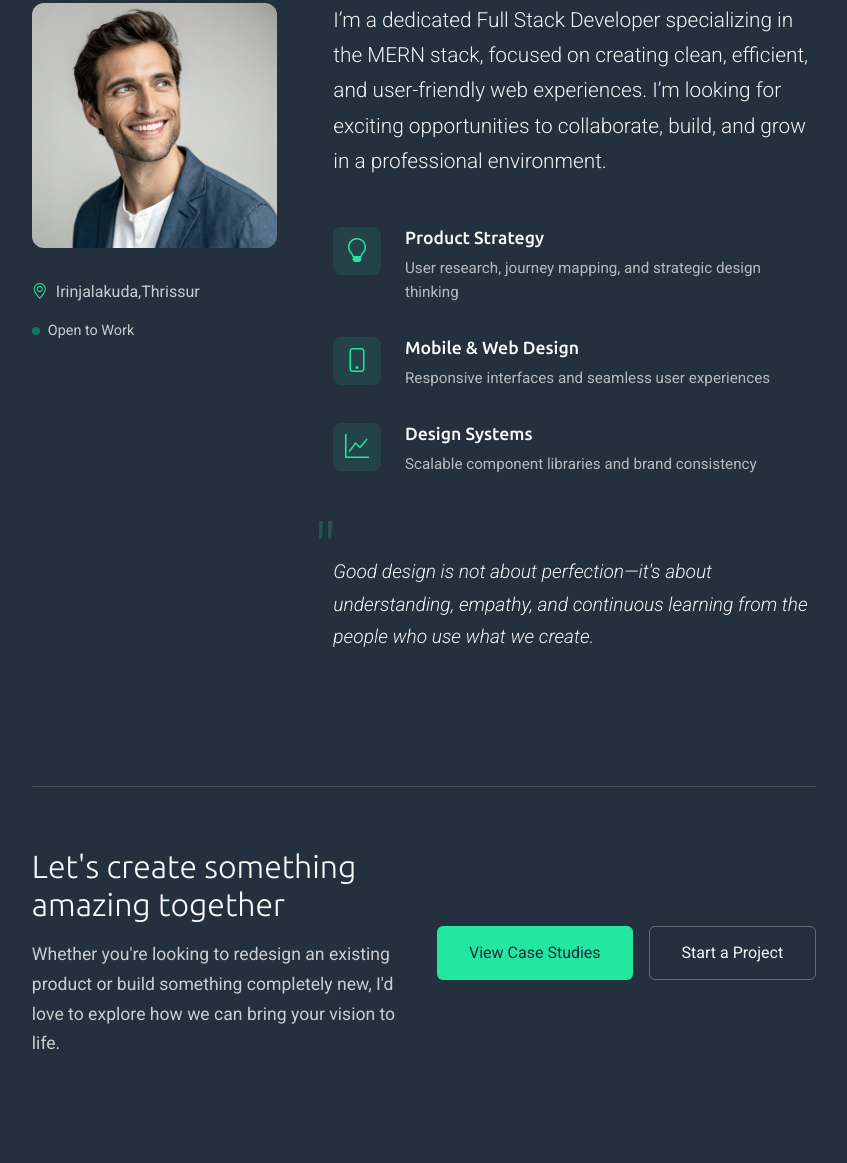
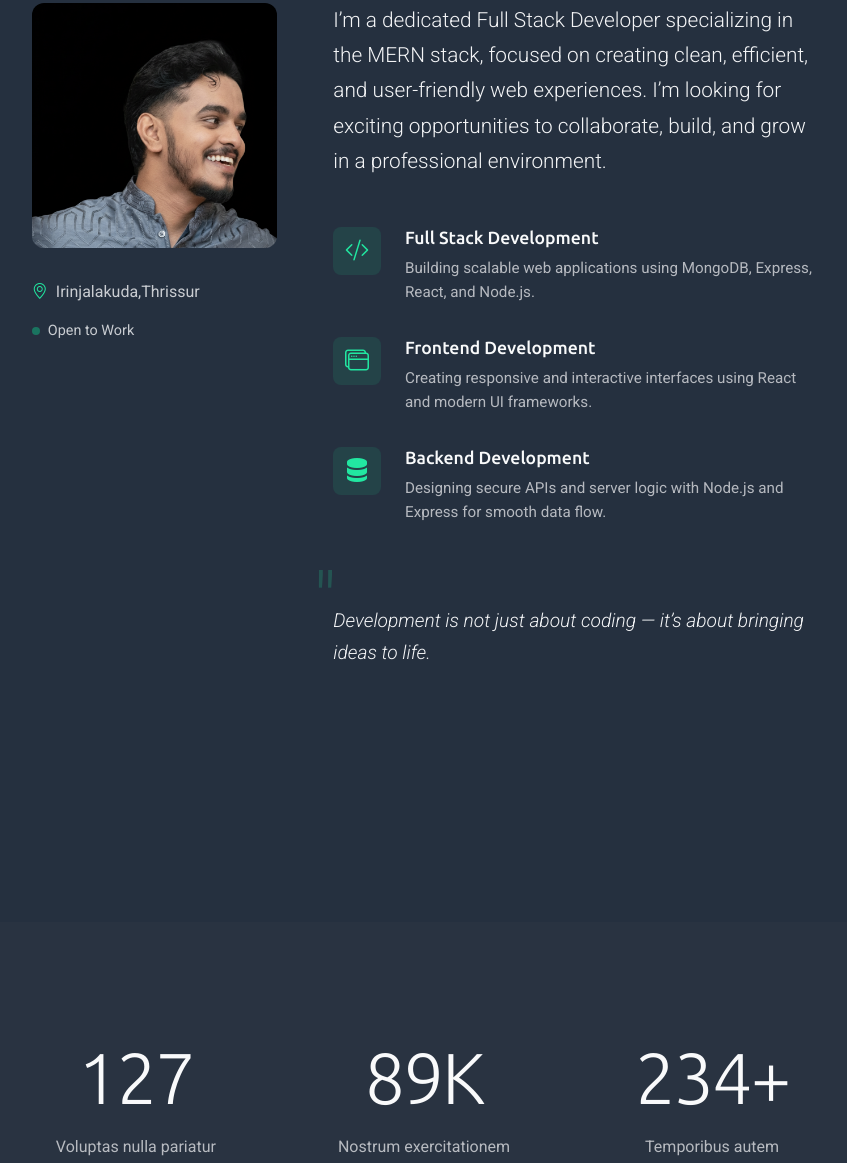
Before and after one commit to aswinsivadas-tech/Portfolio, a plain HTML site: page index.html in a window 1280 px wide. Shown: the part 1335-2498 px from the top of the page, without its empty margins (371-1218 px from the left). Drawn offline with Linux system fonts and the light colour scheme.

Commit message:
feat:hero section

```diff
--- a/index.html
+++ b/index.html
@@ -57,7 +57,7 @@
       <div class="header-top">
         <div class="profile-img">
           <img
-            src="assets/img/profile/profile-square-14.webp"
+            src="assets/img/profile/profile2.png"
             alt=""
             class="img-fluid"
           />
@@ -69,7 +69,7 @@
         >
           <!-- Uncomment the line below if you also wish to use an image logo -->
           <!-- <img src="assets/img/logo.webp" alt=""> -->
-          <h1 class="sitename">Mark Andersen</h1>
+          <h1 class="sitename">Aswin Sivadas</h1>
         </a>
       </div>
 
@@ -170,15 +170,15 @@
                 </div>
                 <div class="hero-stats" data-aos="fade-up" data-aos-delay="500">
                   <div class="stat-item">
-                    <span class="stat-number">50+</span>
+                    <span class="stat-number">1</span>
                     <span class="stat-label">Projects Completed</span>
                   </div>
                   <div class="stat-item">
-                    <span class="stat-number">3+</span>
+                    <span class="stat-number">growing</span>
                     <span class="stat-label">Years Experience</span>
                   </div>
                   <div class="stat-item">
-                    <span class="stat-number">25+</span>
+                    <span class="stat-number">&lt;1</span>
                     <span class="stat-label">Happy Clients</span>
                   </div>
                 </div>
@@ -189,7 +189,7 @@
               <div class="hero-image" data-aos="fade-up" data-aos-delay="300">
                 <div class="image-wrapper">
                   <img
-                    src="assets/img/profile/profile-square-13.webp"
+                    src="assets/img/profile/bk2.png"
                     alt="MERN FULL STACK DEVELOPER Portfolio"
                     class="img-fluid main-image"
                   />
@@ -255,9 +255,9 @@
                     <div class="profile-section">
                       <div class="profile-image-container">
                         <img
-                          src="assets/img/profile/profile-square-15.webp"
+                          src="assets/img/profile/profile2.png"
                           class="img-fluid"
-                          alt="Sarah Chen"
+                          alt="Aswin Sivadas"
                         />
                       </div>
                       <div class="profile-meta">
@@ -290,56 +290,39 @@
                       </div>
 
                       <div class="expertise-grid">
-                        <div
-                          class="expertise-item"
-                          data-aos="zoom-in"
-                          data-aos-delay="300"
-                        >
-                          <div class="expertise-icon">
-                            <i class="bi bi-lightbulb"></i>
-                          </div>
-                          <div class="expertise-content">
-                            <h4>Product Strategy</h4>
-                            <p>
-                              User research, journey mapping, and strategic
-                              design thinking
-                            </p>
-                          </div>
-                        </div>
-
-                        <div
-                          class="expertise-item"
-                          data-aos="zoom-in"
-                          data-aos-delay="350"
-                        >
-                          <div class="expertise-icon">
-                            <i class="bi bi-phone"></i>
-                          </div>
-                          <div class="expertise-content">
-                            <h4>Mobile &amp; Web Design</h4>
-                            <p>
-                              Responsive interfaces and seamless user
-                              experiences
-                            </p>
-                          </div>
-                        </div>
-
-                        <div
-                          class="expertise-item"
-                          data-aos="zoom-in"
-                          data-aos-delay="400"
-                        >
-                          <div class="expertise-icon">
-                            <i class="bi bi-graph-up"></i>
-                          </div>
-                          <div class="expertise-content">
-                            <h4>Design Systems</h4>
-                            <p>
-                              Scalable component libraries and brand consistency
-                            </p>
-                          </div>
-                        </div>
-                      </div>
+
+  <div class="expertise-item" data-aos="zoom-in" data-aos-delay="300">
+    <div class="expertise-icon">
+      <i class="bi bi-code-slash"></i>
+    </div>
+    <div class="expertise-content">
+      <h4>Full Stack Development</h4>
+      <p>Building scalable web applications using MongoDB, Express, React, and Node.js.</p>
+    </div>
+  </div>
+
+  <div class="expertise-item" data-aos="zoom-in" data-aos-delay="400">
+    <div class="expertise-icon">
+      <i class="bi bi-window-stack"></i>
+    </div>
+    <div class="expertise-content">
+      <h4>Frontend Development</h4>
+      <p>Creating responsive and interactive interfaces using React and modern UI frameworks.</p>
+    </div>
+  </div>
+
+  <div class="expertise-item" data-aos="zoom-in" data-aos-delay="500">
+    <div class="expertise-icon">
+      <i class="bi bi-server"></i>
+    </div>
+    <div class="expertise-content">
+      <h4>Backend Development</h4>
+      <p>Designing secure APIs and server logic with Node.js and Express for smooth data flow.</p>
+    </div>
+  </div>
+
+</div>
+
 
                       <div
                         class="philosophy-quote"
@@ -348,9 +331,7 @@
                       >
                         <div class="quote-mark">"</div>
                         <p>
-                          Good design is not about perfection—it's about
-                          understanding, empathy, and continuous learning from
-                          the people who use what we create.
+                          Development is not just about coding — it’s about bringing ideas to life.
                         </p>
                       </div>
                     </div>
@@ -358,34 +339,7 @@
                 </div>
               </div>
 
-              <div
-                class="bottom-section"
-                data-aos="fade-up"
-                data-aos-delay="500"
-              >
-                <div class="row align-items-center">
-                  <div class="col-lg-6">
-                    <div class="collaboration-text">
-                      <h3>Let's create something amazing together</h3>
-                      <p>
-                        Whether you're looking to redesign an existing product
-                        or build something completely new, I'd love to explore
-                        how we can bring your vision to life.
-                      </p>
-                    </div>
-                  </div>
-                  <div class="col-lg-6">
-                    <div class="action-buttons">
-                      <a href="#portfolio" class="btn-custom primary"
-                        >View Case Studies</a
-                      >
-                      <a href="#contact" class="btn-custom secondary"
-                        >Start a Project</a
-                      >
-                    </div>
-                  </div>
-                </div>
-              </div>
+
             </div>
           </div>
         </div>
@@ -1698,7 +1652,7 @@
 
     <footer id="footer" class="footer light-background">
       <div class="container">
-        <h3 class="sitename">Mark Andersen</h3>
+        <h3 class="sitename">Aswin Sivadas</h3>
         <p>
           Et aut eum quis fuga eos sunt ipsa nihil. Labore corporis magni
           eligendi fuga maxime saepe commodi placeat.
@@ -1713,7 +1667,7 @@
         <div class="container">
           <div class="copyright">
             <span>Copyright</span>
-            <strong class="px-1 sitename">Mark Andersen</strong>
+            <strong class="px-1 sitename">Aswin Sivadas</strong>
             <span>All Rights Reserved</span>
           </div>
           <div class="credits">
```
Also changed, not shown: assets/img/profile/bk2.png (added), assets/img/profile/profile2.png (added).
